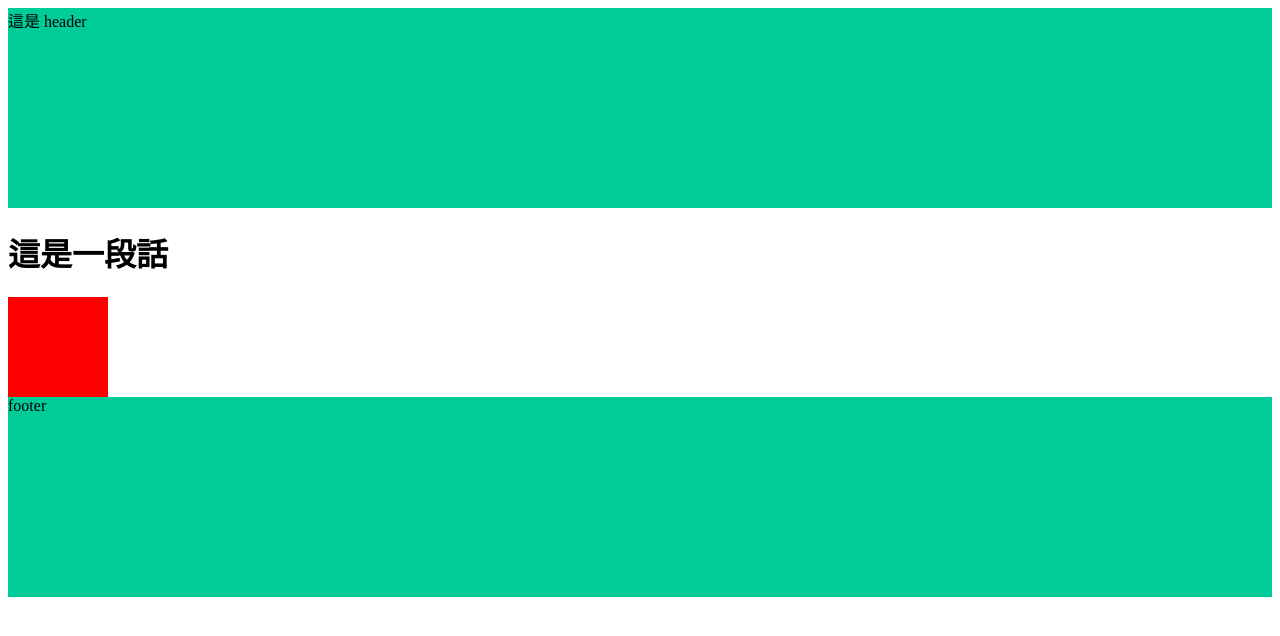
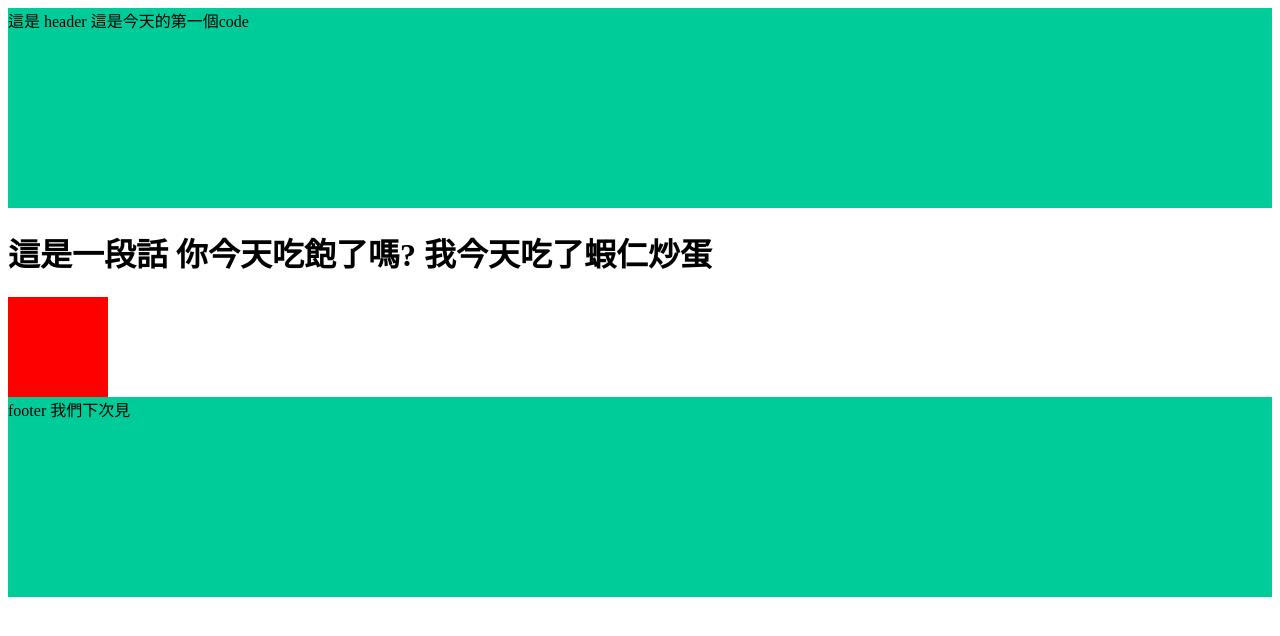
Before and after one commit to Raythomas4721/test23, a plain HTML site: page index.html in a window 1280 px wide. Drawn offline with Linux system fonts and the light colour scheme.

Commit message:
Update 2022-07-29T06:28:51.400Z

```diff
--- a/index.html
+++ b/index.html
@@ -12,17 +12,20 @@
 <body>
   <header class="header">
     這是 header
+    這是今天的第一個code
   </header>
 
 
 <h1>
-  這是一段話
+  這是一段話 你今天吃飽了嗎?
+  我今天吃了蝦仁炒蛋
 </h1>
 
 <div class="box"></div>
 
   <footer class="footer">
     footer
+    我們下次見
   </footer>
   <script src="./assets/js/vendors.js"></script>
   <script src="./assets/js/all.js"></script>
```
